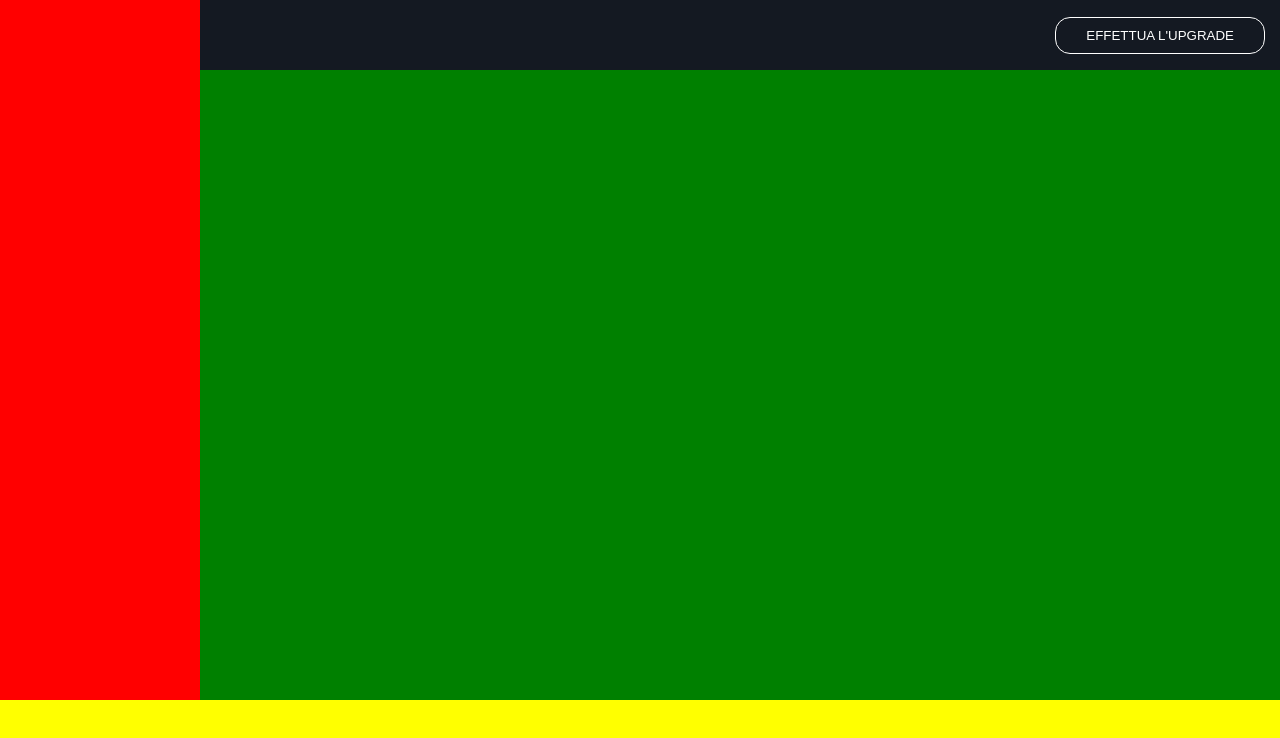
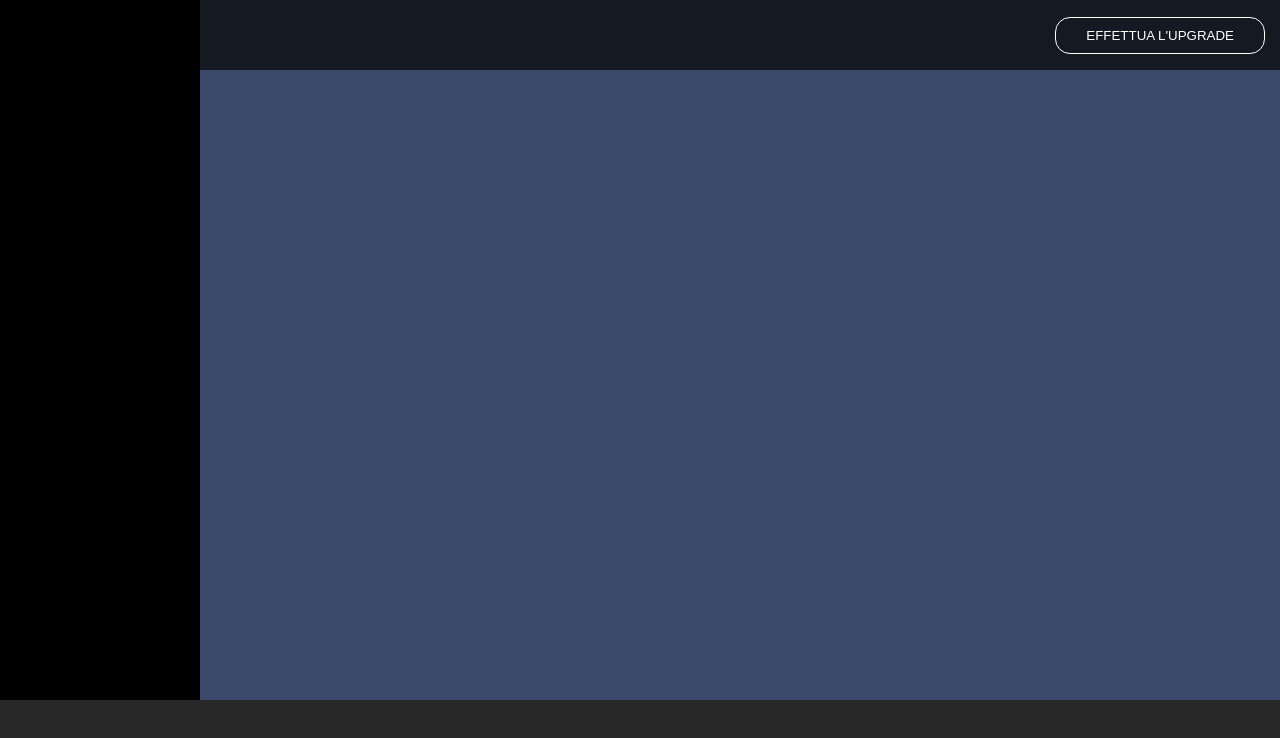
Before and after one commit to SergioMarcoZanin/html-css-spotifyweb, a plain HTML site: page index.html in a window 1280 px wide. Drawn offline with Linux system fonts and the light colour scheme.

Commit message:
insrimento colori

```diff
--- a/css/aside.css
+++ b/css/aside.css
@@ -1,6 +1,6 @@
 aside{
     width: 12.5rem;
-    background-color: red;
+    background-color: black;
     height: 100%;
     flex-shrink: 0;
 }
--- a/css/footer.css
+++ b/css/footer.css
@@ -1,4 +1,4 @@
 footer{
     height: 6.25rem;
-    background-color: yellow;
+    background-color: #282828;
 }
--- a/css/main.css
+++ b/css/main.css
@@ -1,6 +1,6 @@
 
 main{
-    background-color: green;
+    background-color: #3B496C;
     height: 100%;
     overflow-y: auto;
     flex-grow: 1;
```
